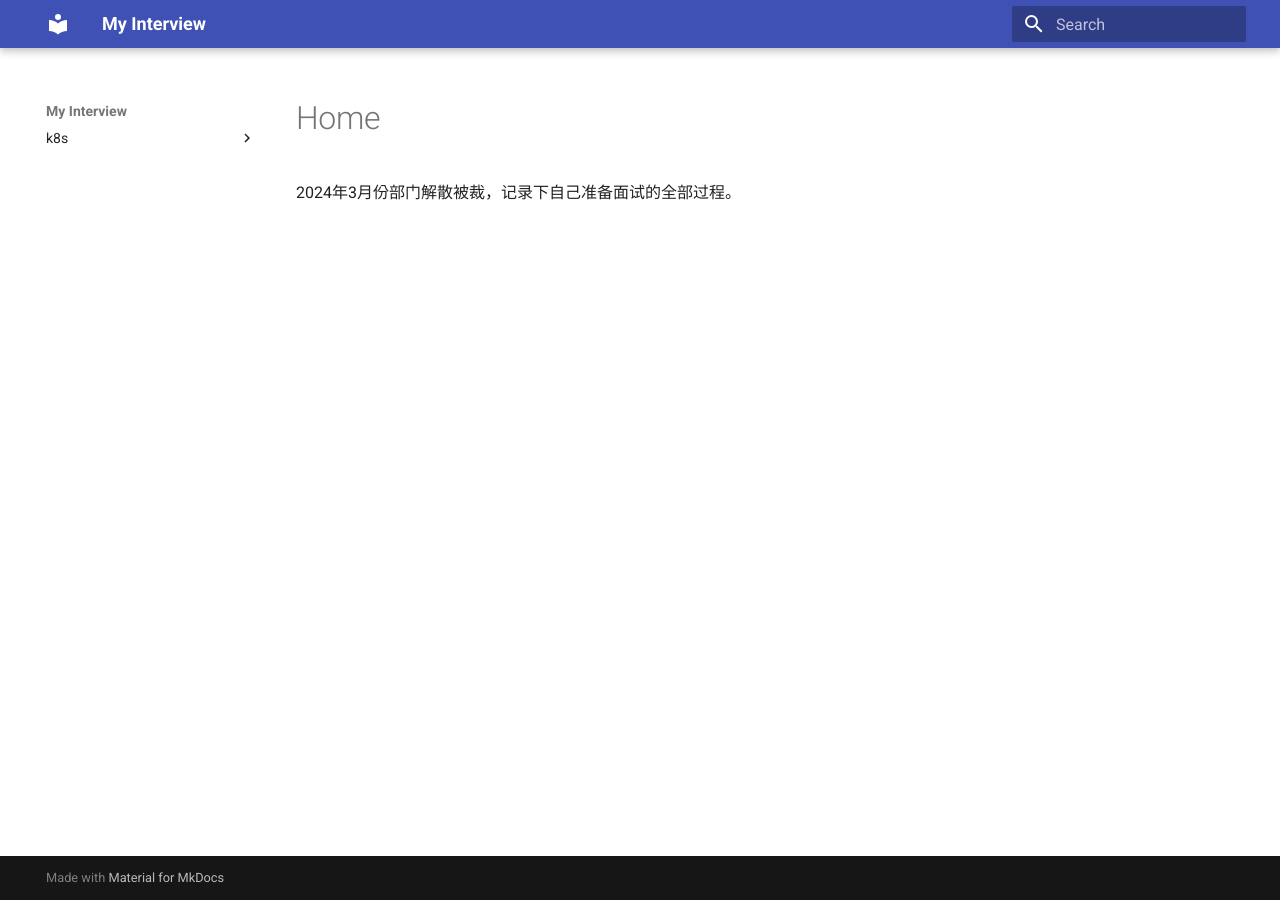
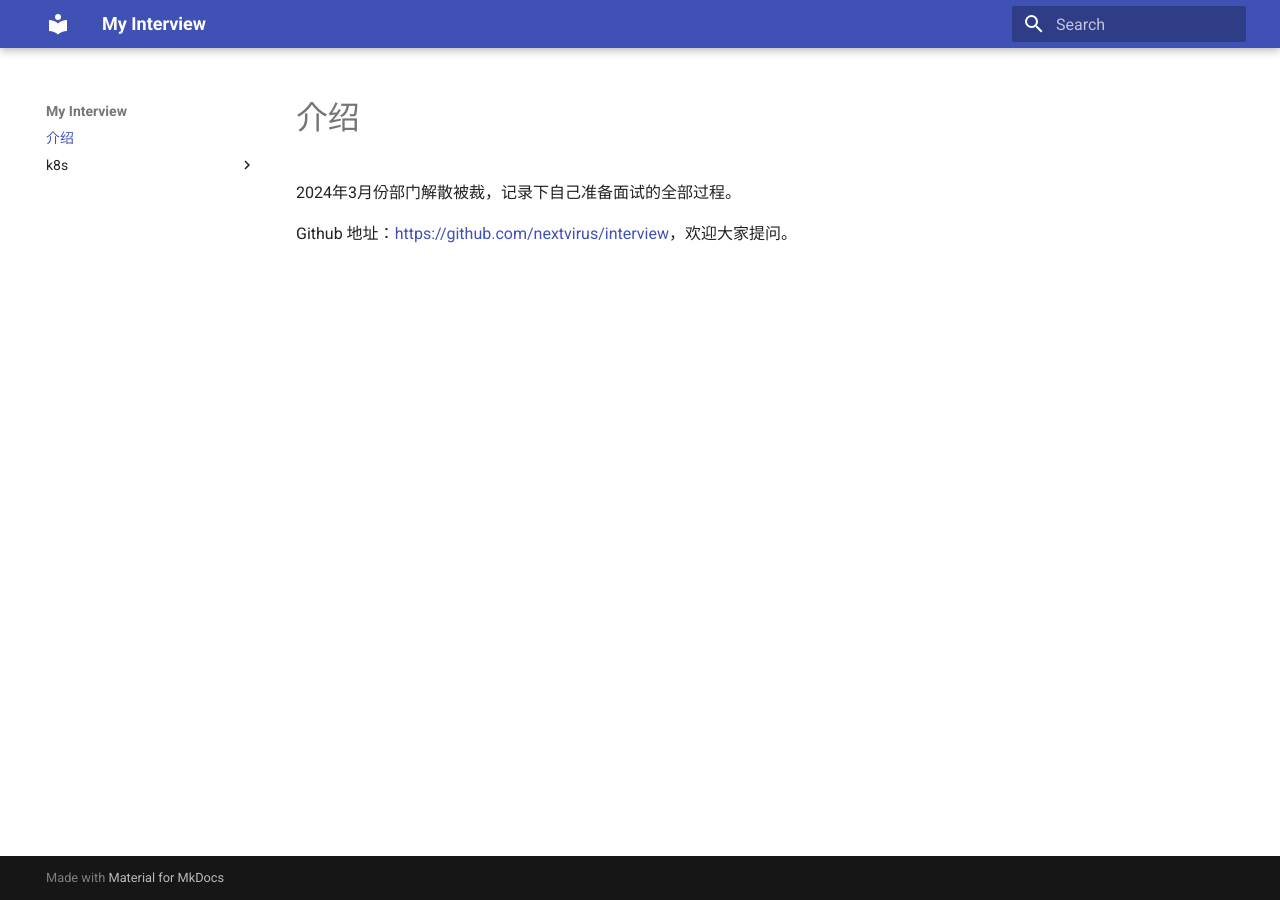
Before and after one commit to nextvirus/interview, an MkDocs documentation site: the page built from docs/index.md, in a window 1280 px wide. Built offline with MkDocs 1.6.1 and Material for MkDocs 9.7.7, drawn with Linux system fonts in a browser that asks for light colours.

Commit message:
修改内容

```diff
--- a/docs/index.md
+++ b/docs/index.md
@@ -1 +1,3 @@
 2024年3月份部门解散被裁，记录下自己准备面试的全部过程。
+
+Github 地址：[https://github.com/nextvirus/interview](https://github.com/nextvirus/interview)，欢迎大家提问。
--- a/mkdocs.yml
+++ b/mkdocs.yml
@@ -1,6 +1,7 @@
 site_name: My Interview
 site_url: https://nextvirus.github.io/interview
 nav:
+  - 介绍: index.md
   - k8s:
     - 概述: k8s/base.md
     - 架构: k8s/arc.md
```
Also changed, not shown: site/404.html, site/index.html, site/k8s/arc/index.html, site/k8s/base/index.html, site/search/search_index.json, 1 other file.
